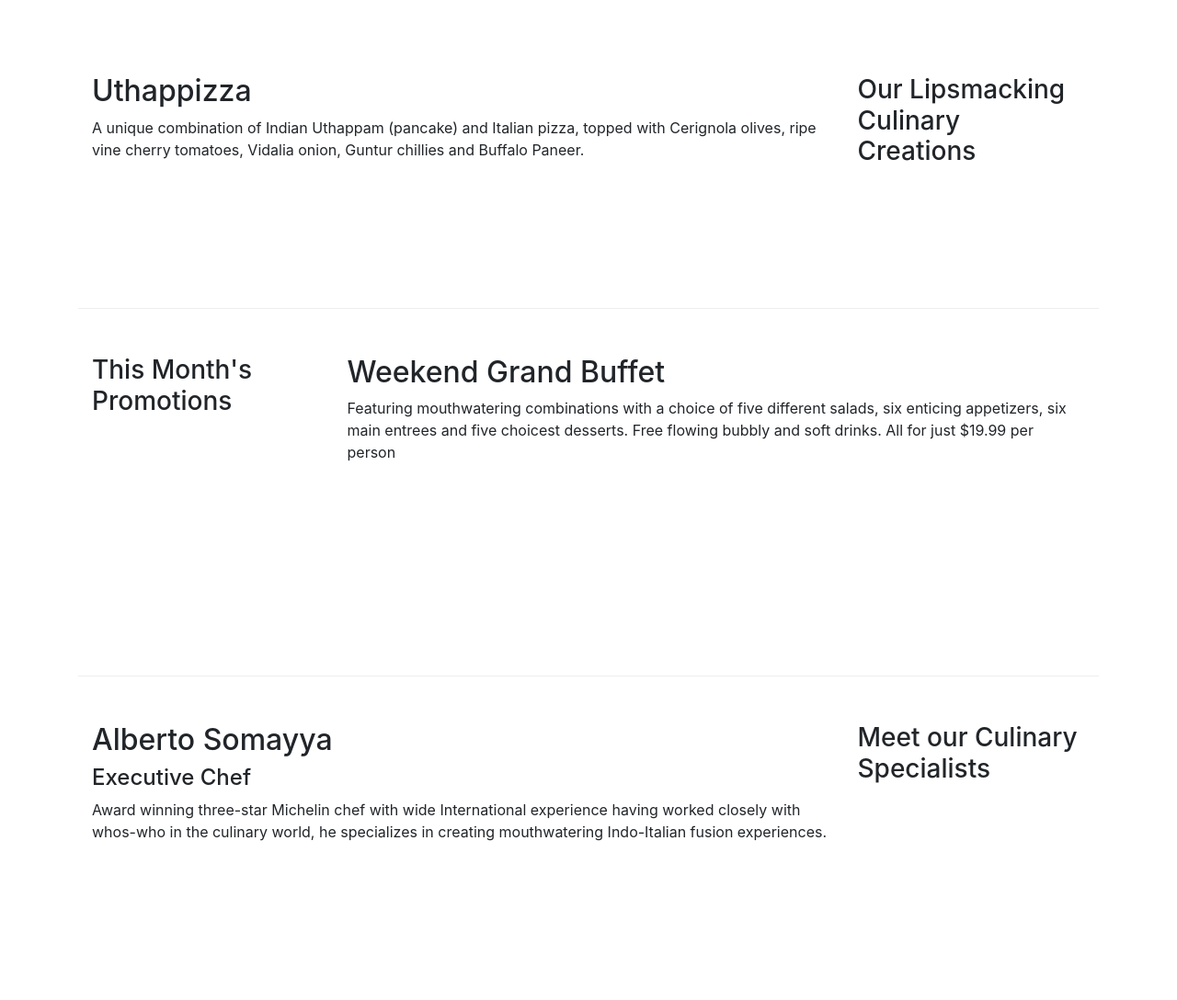
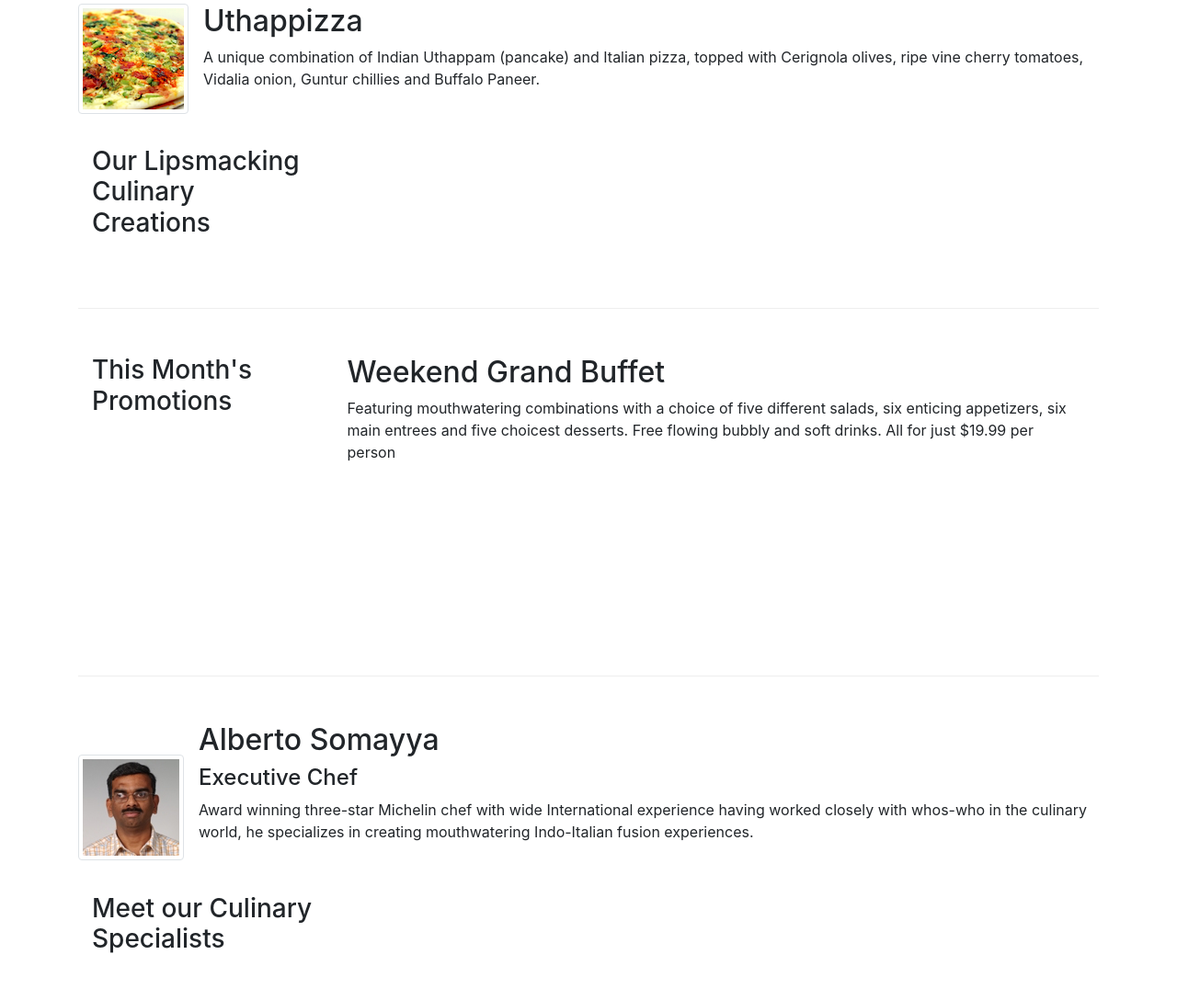
Before and after one commit to valentin-gavela/Bootstrap4, a website: page conFusion/index.html in a window 1280 px wide. Shown: the part 398-1486 px from the top of the page at 92% size. Drawn offline with nearby package versions, Linux system fonts and the light colour scheme.

Commit message:
add images to index,html

```diff
--- a/conFusion/index.html
+++ b/conFusion/index.html
@@ -43,7 +43,10 @@
         >
           <span class="navbar-toggler-icon"></span>
         </button>
-        <a class="navbar-brand" href="#">Ristorante Con Fusion</a>
+        <a class="navbar-brand mr-auto" href="#"
+          ><img src="img/logo.png" height="30" width="41"
+        /></a>
+
         <div class="collapse navbar-collapse" id="navbarSupportedContent">
           <ul class="navbar-nav mr-auto">
             <li class="nav-item">
@@ -82,7 +85,11 @@
               your culinary senses!
             </p>
           </div>
-          <div class="col-12 col-sm"></div>
+          <div class="col-12 col-sm">
+            <div class="col-12 col-sm align-self-center">
+              <img src="img/logo.png" class="img-fluid" />
+            </div>
+          </div>
         </div>
       </div>
     </header>
@@ -92,13 +99,20 @@
         <div class="col-12 col-sm-4 order-sm-last col-md-3">
           <h3>Our Lipsmacking Culinary Creations</h3>
         </div>
-        <div class="col col-sm order-sm-first col-md">
-          <h2>Uthappizza</h2>
-          <p>
-            A unique combination of Indian Uthappam (pancake) and Italian pizza,
-            topped with Cerignola olives, ripe vine cherry tomatoes, Vidalia
-            onion, Guntur chillies and Buffalo Paneer.
-          </p>
+        <div class="media">
+          <img
+            class="d-flex mr-3 img-thumbnail align-self-center"
+            src="img/uthappizza.png"
+            alt="Uthappizza"
+          />
+          <div class="media-body">
+            <h2 class="mt-0">Uthappizza</h2>
+            <p class="d-none d-sm-block">
+              A unique combination of Indian Uthappam (pancake) and Italian
+              pizza, topped with Cerignola olives, ripe vine cherry tomatoes,
+              Vidalia onion, Guntur chillies and Buffalo Paneer.
+            </p>
+          </div>
         </div>
       </div>
 
@@ -121,15 +135,22 @@
         <div class="col-12 col-sm-4 order-sm-last col-md-3">
           <h3>Meet our Culinary Specialists</h3>
         </div>
-        <div class="col col-sm order-sm-first col-md">
-          <h2>Alberto Somayya</h2>
-          <h4>Executive Chef</h4>
-          <p>
-            Award winning three-star Michelin chef with wide International
-            experience having worked closely with whos-who in the culinary
-            world, he specializes in creating mouthwatering Indo-Italian fusion
-            experiences.
-          </p>
+        <div class="media">
+          <img
+            class="d-flex mr-3 img-thumbnail align-self-center"
+            src="img/alberto.png"
+            alt="Alberto Somayya"
+          />
+          <div class="media-body">
+            <h2 class="mt-0">Alberto Somayya</h2>
+            <h4>Executive Chef</h4>
+            <p class="d-none d-sm-block">
+              Award winning three-star Michelin chef with wide International
+              experience having worked closely with whos-who in the culinary
+              world, he specializes in creating mouthwatering Indo-Italian
+              fusion experiences.
+            </p>
+          </div>
         </div>
       </div>
     </div>
```
Also changed, not shown: conFusion/img/alberto.png (added), conFusion/img/buffet.png (added), conFusion/img/logo.png (added), conFusion/img/uthappizza.png (added).
